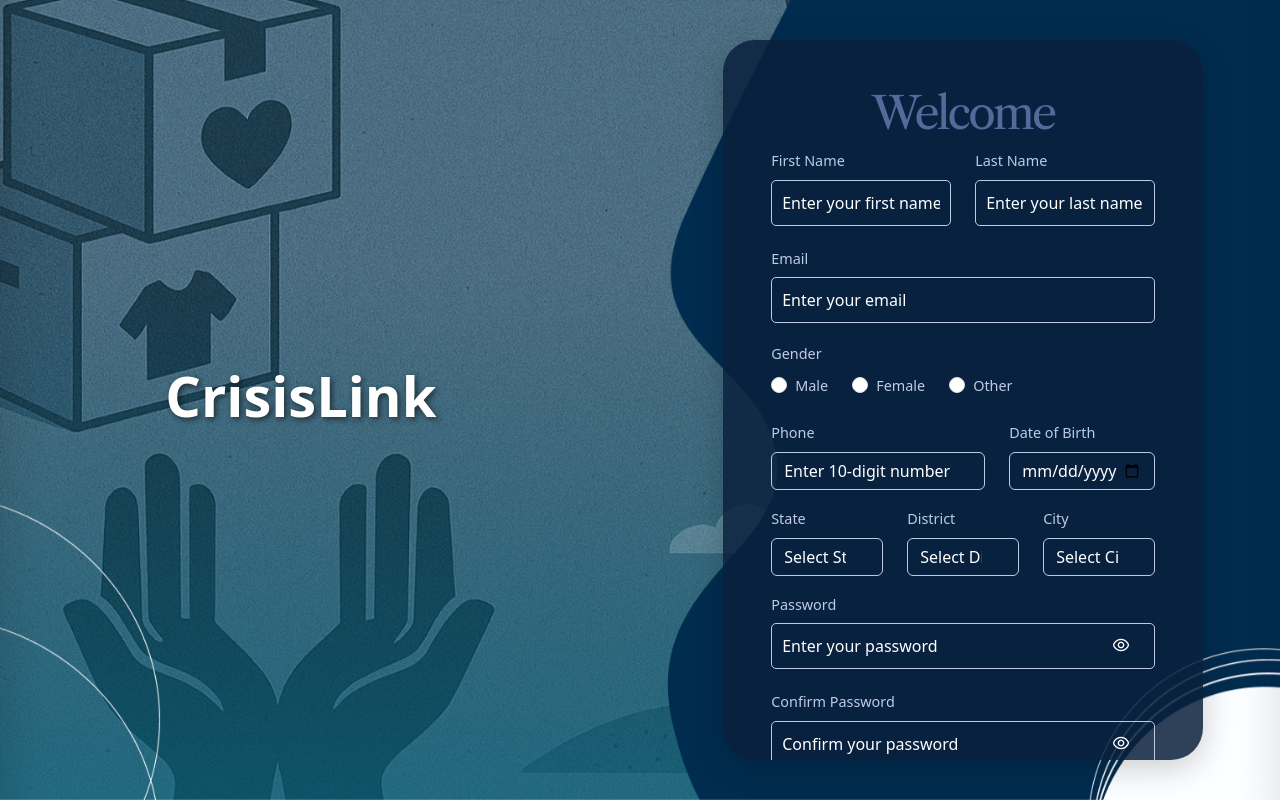
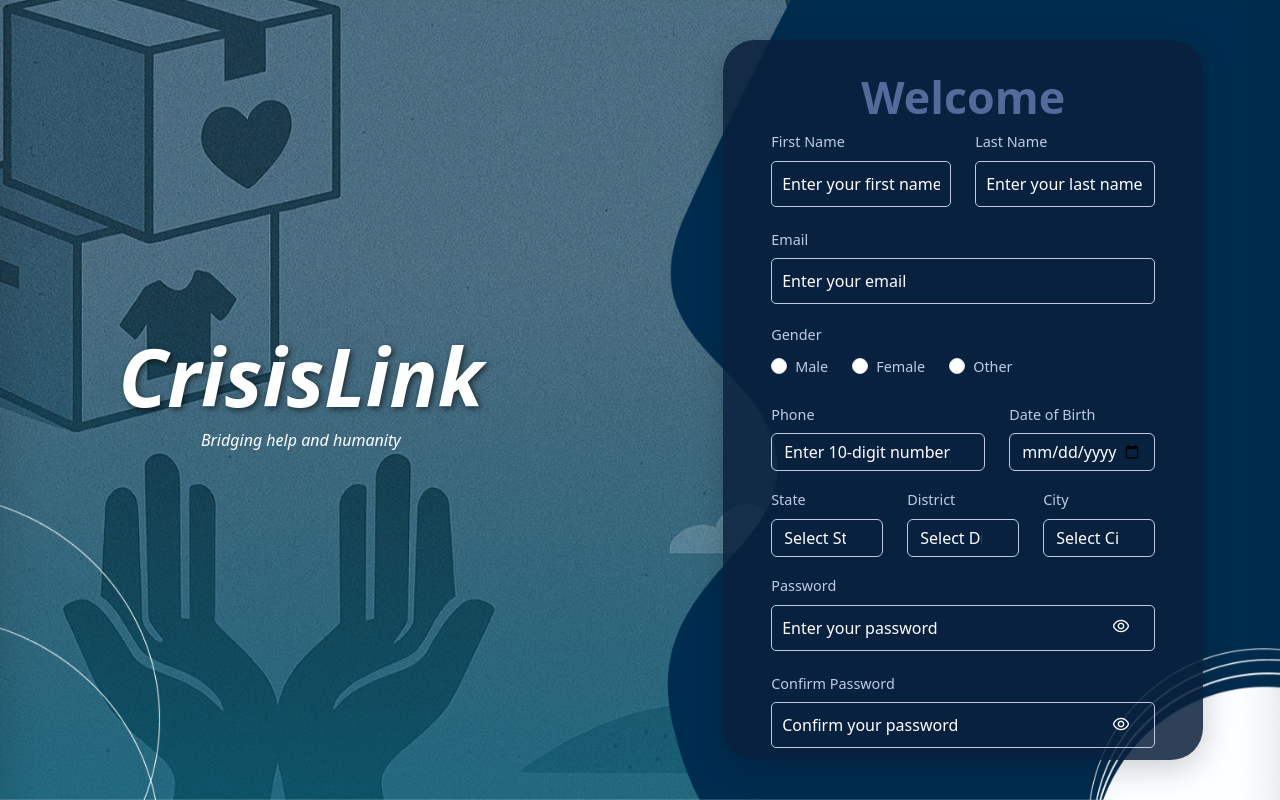
Before and after one commit to Shilpa1805/CrisisLink, a React (Vite) app in the folder crisislink-app/: page /signup in a window 1280 px wide. Built offline with nearby package versions, Linux system fonts and the light colour scheme.

Commit message:
Added caption

```diff
--- a/crisislink-app/src/components/CrisisSignup.css
+++ b/crisislink-app/src/components/CrisisSignup.css
@@ -16,14 +16,18 @@
 }
 
 .crisis-logo {
-  font-size: 3.5rem;
+  font-size: 5rem;
   font-weight: 600;
   color: white;
   text-shadow: 2px 2px 6px rgba(0, 0, 0, 0.6);
+  font-style: italic;
 }
 
-.crisis-logo .light {
-  font-weight: 300;
+.brand p{
+  color: white;
+  font-style: italic;
+  text-align: center;
+  font-size: medium;
 }
 
 .signup-form-container {
@@ -45,7 +49,7 @@
 .form-box {
   background: rgba(10, 32, 60, 0.85);
   border-radius: 2rem;
-  padding: 3rem;
+  padding: 2rem 3rem;
   width: 30rem;
   box-shadow: 0 8px 32px rgba(0,0,0,0.2);
   max-height: 90vh;
--- a/crisislink-app/src/components/CrisisSignup.jsx
+++ b/crisislink-app/src/components/CrisisSignup.jsx
@@ -98,10 +98,13 @@ const CrisisSignup = () => {
   return (
     <div className="signup-bg">
       <div className="signup-left">
-        <h1 className="crisis-logo">CrisisLink</h1>
+        <div className="brand">
+          <h1 className="crisis-logo">CrisisLink</h1>
+          <p>Bridging help and humanity</p>
+        </div>
       </div><div className="signup-form-container">
         <div className="form-box">
-          <h2 className="welcome-title text-center">Welcome</h2>
+          <h1 className="welcome-title text-center">Welcome</h1>
           <form onSubmit={handleSubmit}>
             <div className="row">
               <div className="col-md-6">
```
